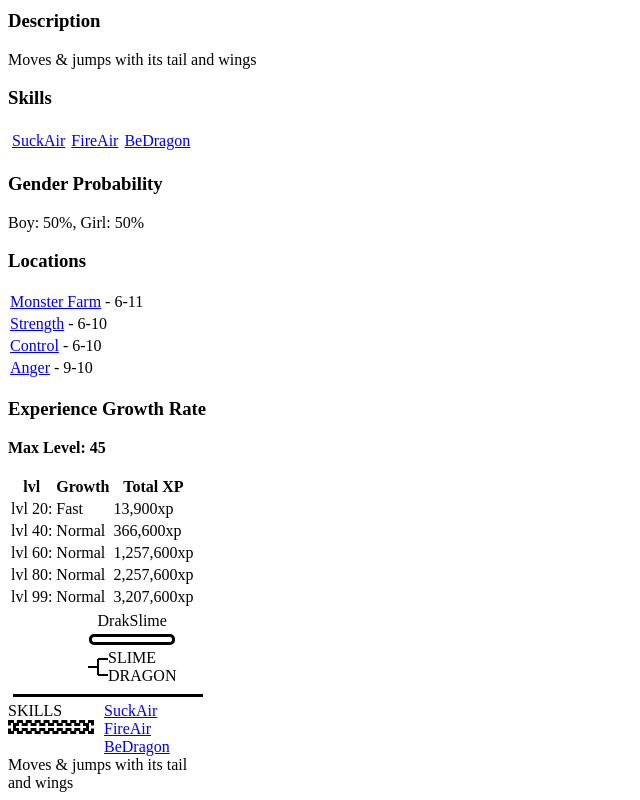
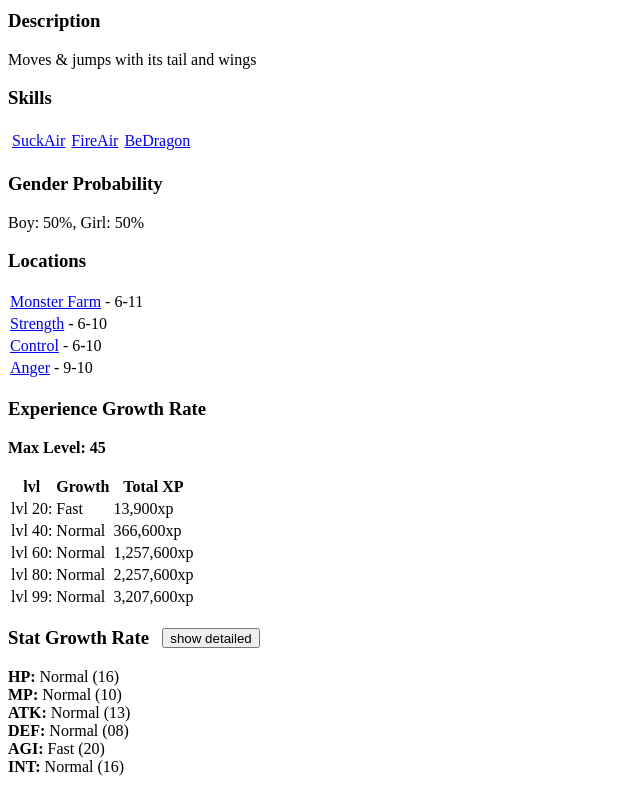
Before and after one commit to youassassin/mtd, an Angular app in the folder monster-trainer-database/: page /dwm/id/1 in a window 1280 px wide. Shown: the part 272-1072 px from the top of the page, without its empty margins (0-640 px from the left). Built offline with nearby package versions, Linux system fonts and the light colour scheme.

Commit message:
added detailed growth

```diff
--- a/monster-trainer-database/src/app/dragon-warrior-monster/dragon-warrior-monster.component.ts
+++ b/monster-trainer-database/src/app/dragon-warrior-monster/dragon-warrior-monster.component.ts
@@ -48,7 +48,7 @@ export class DragonWarriorMonsterComponent implements OnInit {
         }
       })
       this.stringify.push(JSON.stringify(m) + ",");
-    }); var keys = Object.keys(mape);
+    });
     this.z = [...mape.entries()];
     let w = ['asd'];
     // this.z = JSON.stringify(new DwmGrowthComponent().growthRateUtil());
--- a/monster-trainer-database/src/app/dragon-warrior-monster/dragon-warrior-monster.service.ts
+++ b/monster-trainer-database/src/app/dragon-warrior-monster/dragon-warrior-monster.service.ts
@@ -48,6 +48,10 @@ export class DragonWarriorMonsterService {
     return this.data.masterList.dwmMasterList;
   }
 
+  getGrowthTable(): number[][] {
+    return this.data.growthTable;
+  }
+
   getXpTable(): number[][] {
     return this.data.xpTable;
   }
--- a/monster-trainer-database/src/app/dragon-warrior-monster/dwm-growth/dwm-growth.component.html
+++ b/monster-trainer-database/src/app/dragon-warrior-monster/dwm-growth/dwm-growth.component.html
@@ -0,0 +1,24 @@
+<div *ngIf="!isDetailed">
+    <div *ngFor="let l of LABELS; let i= index">
+        <b>{{l}}: </b>{{stringRate[i]}} ({{rates[i]}})
+    </div>
+</div>
+<div *ngIf="isDetailed">
+    <table *ngFor="let l of LABELS; let i= index">
+        <caption>{{l}} ({{rates[i]}})</caption>
+        <thead>
+            <tr>
+                <th>lvl</th>
+                <th>Growth</th>
+                <th>Total XP</th>
+            </tr>
+        </thead>
+        <tbody>
+            <tr *ngFor="let l of levels; let j=index">
+                <td>lvl {{l}}:</td>
+                <td>{{detailedRate[i][j]}}</td>
+                <td>{{detailedAmount[i][j]}}</td>
+            </tr>
+        </tbody>
+    </table>
+</div>
--- a/monster-trainer-database/src/app/dragon-warrior-monster/dwm-growth/dwm-growth.component.ts
+++ b/monster-trainer-database/src/app/dragon-warrior-monster/dwm-growth/dwm-growth.component.ts
@@ -1,6 +1,8 @@
 
-import { Component, OnInit } from '@angular/core';
+import { Component, Input, OnInit } from '@angular/core';
 import * as asjon from '../../../assets/database/dwm-xp-table.json';
+import { DragonWarriorMonsterService } from '../dragon-warrior-monster.service';
+import { Subject } from 'rxjs';
 
 @Component({
   selector: 'dwm-growth',
@@ -9,15 +11,53 @@ import * as asjon from '../../../assets/database/dwm-xp-table.json';
 })
 export class DwmGrowthComponent implements OnInit {
 
+  @Input() rates: string[] = [];
+  @Input() detailEvent!: Subject<boolean>;
+  stringRate: string[] = [];
+  detailedRate: string[][] = [];
+  levels: number[] = [20, 40, 60, 80, 99];
+  amount: number[] = [];
+  detailedAmount: number[][] = [];
+  isDetailed: boolean = false;
+
   ajax = { data: asjon };
 
-  constructor() { }
+  readonly LABELS = ['HP', 'MP', 'ATK', 'DEF', 'AGI', 'INT'];
+
+  constructor(private dwmService: DragonWarriorMonsterService) { }
 
   ngOnInit(): void {
+    this.detailEvent.subscribe(isDetailed => { this.isDetailed = isDetailed });
+    let d = this.dwmService.getGrowthTable();
+
+    this.rates.forEach(n => {
+      this.stringRate.push(this.getStringRate(+n))
+      this.detailedRate.push(this.getStringArrayRate(+n));
+      let arr: number[] = []
+      this.levels.forEach(l => arr.push(d[l - 1][+n]));
+      this.detailedAmount.push(arr);
+    });
   }
 
-  getStringRate(rate: number): string[] {
+  getStringRate(rate: number): string {
+    let result = 'error';
+
+    if (-1 < rate && rate < 4)
+      result = 'Very slow';
+    else if (rate < 8)
+      result = 'Slow';
+    else if (rate < 17)
+      result = 'Normal';
+    else if (rate < 25)
+      result = 'Fast';
+    else if (rate < 32)
+      result = 'Very fast';
+    return result;
+  }
+
+  getStringArrayRate(rate: number): string[] {
     let result: string[] = [];
+
     switch (rate) {
       case 0: result = ['Very slow', 'Very slow', 'Very slow', 'Very slow', 'Very slow']; break;
       case 1: result = ['Very slow', 'Slow', 'Very slow', 'Slow', 'Very slow']; break;
--- a/monster-trainer-database/src/app/dragon-warrior-monster/dwm-growth/dwm-xp-growth/dwm-xp-growth.component.ts
+++ b/monster-trainer-database/src/app/dragon-warrior-monster/dwm-growth/dwm-xp-growth/dwm-xp-growth.component.ts
@@ -10,21 +10,20 @@ import { DragonWarriorMonsterService } from '../../dragon-warrior-monster.servic
 export class DwmXpGrowthComponent extends DwmGrowthComponent implements OnInit {
 
   @Input() rate: string = '';
-  stringRate: string[] = [];
+  overridestringRate: string[] = [];
   xpAmount: number[] = [];
-  levels: number[] = [20, 40, 60, 80, 99];
 
-  constructor(private dwmService: DragonWarriorMonsterService) { super(); }
+  constructor(private aDwmService: DragonWarriorMonsterService) { super(aDwmService); }
 
   override ngOnInit(): void {
-    this.stringRate = this.getStringRate(+this.rate);
-    let d = this.dwmService.getXpTable();
+    this.stringRate = this.getStringArrayRate(+this.rate);
+    let d = this.aDwmService.getXpTable();
     for (let l of this.levels) {
       this.xpAmount.push(d[l - 1][+this.rate]);
     }
   }
 
-  override getStringRate(rate: number): string[] {
+  override getStringArrayRate(rate: number): string[] {
     let result: string[] = [];
     switch (rate) {
       case 0: result = ['Very fast', 'Very fast', 'Very fast', 'Very fast', 'Very fast']; break;
--- a/monster-trainer-database/src/app/dragon-warrior-monster/dwm-monster/dwm-master-monster/dwm-master-monster.component.html
+++ b/monster-trainer-database/src/app/dragon-warrior-monster/dwm-monster/dwm-master-monster/dwm-master-monster.component.html
@@ -78,7 +78,7 @@
                 </datalist>
             </div>
             <div class="f-col space-2em-left">
-                <input type="button" (click)=resetInput() value="Reset">
+                <input type="button" (click)=resetInput() value="reset">
             </div>
         </div>
     </form>
--- a/monster-trainer-database/src/app/dragon-warrior-monster/dwm-monster/dwm-monster.component.css
+++ b/monster-trainer-database/src/app/dragon-warrior-monster/dwm-monster/dwm-monster.component.css
@@ -99,3 +99,15 @@ svg {
     shape-rendering: crispedges;
     stroke-width: 2px;
 }
+
+input[type=button] {
+    max-height: 1.5em;
+}
+
+.f-row {
+    display: flex;
+}
+
+.center-vertical {
+    align-items: center;
+}
--- a/monster-trainer-database/src/app/dragon-warrior-monster/dwm-monster/dwm-monster.component.html
+++ b/monster-trainer-database/src/app/dragon-warrior-monster/dwm-monster/dwm-monster.component.html
@@ -41,59 +41,15 @@
             <div *ngIf="l.gate === 'any'">Found in treasure chests<br />{{l.note}}</div>
         </div>
     </div>
+
     <h3>Experience Growth Rate</h3>
     <b>Max Level: {{monster.maxLevel}}</b><br />
     <xp-growth [rate]="monster.xpGrowth"></xp-growth>
+    <div class="f-row center-vertical">
+        <h3>Stat Growth Rate</h3>
+        <input class="space-1em-left" type="button" (click)=changeDetail() value={{growthLabel}}>
+    </div>
+    <dwm-growth [rates]="growths" [detailEvent]="detailedSwap"></dwm-growth>
     <div *ngIf="!isXpDetail"></div>
     <div *ngIf="isXpDetail"></div>
-    <div class="info">
-        <div class="row">
-            <div id="dwm-img" class="column">
-            </div>
-            <div class="column">
-                <div class="row">
-                    <div id="name">{{monster.name}}</div>
-                </div>
-                <div class="row">
-                    <div id="title-divider"></div>
-                </div>
-                <div class="row">
-                    <div id="parents-bar" class="column">
-                        <svg viewBox="0 0 20 20" xmlns="http://www.w3.org/2000/svg">
-                            <line x1="0" y1="10" x2="10" y2="10" stroke="black" />
-                            <line x1="10" y1="2" x2="10" y2="18" stroke="black" />
-                            <line x1="10" y1="2" x2="20" y2="2" stroke="black" />
-                            <line x1="10" y1="18" x2="20" y2="18" stroke="black" />
-                        </svg>
-                    </div>
-                    <div class="column">
-                        <div id="pedigree">{{breed!.parents[0].pedigree[0]}}</div>
-                        <div id="parent">{{breed!.parents[0].parent[0]}}</div>
-                    </div>
-                </div>
-            </div>
-        </div>
-        <div id="divider" class="row"></div>
-        <div id="skills-wrapper" class="row">
-            <div id="skills-title" class="column padding-right-10">
-                <div id="skills-title">SKILLS</div>
-                <div id="skills-divider">
-                    <div id="skills-divider-inner"></div>
-                </div>
-                <div id="skills-spacer"></div>
-            </div>
-            <div class="column">
-                <div id="skill-one"><a class="button"
-                        routerLink="/dwm/skill/{{monster.skills[0]}}">{{monster.skills[0]}}</a></div>
-                <div id="skill-one"><a class="button"
-                        routerLink="/dwm/skill/{{monster.skills[1]}}">{{monster.skills[1]}}</a></div>
-                <div id="skill-one"><a class="button"
-                        routerLink="/dwm/skill/{{monster.skills[2]}}">{{monster.skills[2]}}</a></div>
-            </div>
-        </div>
-        <div class="row">
-            <div id="monster-description">{{monster.note}}</div>
-        </div>
-
-    </div>
 </div>
--- a/monster-trainer-database/src/app/dragon-warrior-monster/dwm-monster/dwm-monster.component.ts
+++ b/monster-trainer-database/src/app/dragon-warrior-monster/dwm-monster/dwm-monster.component.ts
@@ -5,6 +5,7 @@ import { Monster } from '../model/dwm-monster.model';
 import { Breedable } from '../model/dwm-breedable.model';
 import { Family, convertEnumToImagePath } from '../enum/dwm-family.enum';
 import { convertEnumPercentage } from '../enum/dwm-sex-chance.enum';
+import { Subject } from 'rxjs';
 
 @Component({
   selector: 'app-dwm-monster',
@@ -21,6 +22,9 @@ export class DwmMonsterComponent implements OnInit {
   family: string = '';
   genderChance: string = '';
   isXpDetail: boolean = false;
+  growths: string[] = [];
+  growthLabel: string = 'show detailed';
+  detailedSwap: Subject<boolean> = new Subject();
   constructor(private dwmService: DragonWarriorMonsterService,
     private route: ActivatedRoute,
     private router: Router) { }
@@ -55,6 +59,13 @@ export class DwmMonsterComponent implements OnInit {
     this.family = Family[+this.monster.family];
     let gender = convertEnumPercentage(+this.monster.sexChance);
     this.genderChance = `Boy: ${gender.boy}, Girl: ${gender.girl}`;
+    this.growths = [
+      this.monster.hpGrowth,
+      this.monster.mpGrowth,
+      this.monster.atkGrowth,
+      this.monster.defGrowth,
+      this.monster.agiGrowth,
+      this.monster.intGrowth];
   }
 
   isInvalidId(id: any) {
@@ -64,4 +75,13 @@ export class DwmMonsterComponent implements OnInit {
     this.router.navigate(['/dwm'], { queryParams: { invalid: true } });
   }
 
+  changeDetail() {
+    if (this.growthLabel === 'show detailed') {
+      this.growthLabel = 'show simple'
+      this.detailedSwap.next(true);
+    } else {
+      this.growthLabel = 'show detailed'
+      this.detailedSwap.next(false);
+    }
+  }
 }
--- a/monster-trainer-database/src/app/dragon-warrior-monster/model/dwm-location.model.ts
+++ b/monster-trainer-database/src/app/dragon-warrior-monster/model/dwm-location.model.ts
@@ -3,6 +3,6 @@ export class DWMLocation {
     depth!: string;
     size!: string;
     boss!: string;
-    list!: {}; //{...topLevel: string[]}
+    list!: {}; //{...1-3: string[]}
     note?: string;
 }
--- a/monster-trainer-database/src/styles.css
+++ b/monster-trainer-database/src/styles.css
@@ -2,3 +2,28 @@
 * {
     /* font-family: "Courier New", monospace; */
 }
+
+.space-1em-left {
+    margin-left: 1em;
+}
+
+.space-2em-left {
+    margin-left: 2em;
+}
+
+.space-3-5em-left {
+    margin-left: 3.5em;
+}
+
+.space-4-3em-left {
+    margin-left: 4.3em;
+}
+
+.space-12em-left {
+    margin-left: 12em;
+}
+
+input[type=button] {
+    cursor: pointer;
+    text-transform: lowercase;
+}
```
Also changed, not shown: monster-trainer-database/src/app/dragon-warrior-monster/dwm-monster/dwm-master-monster/dwm-master-monster.component.css (+0 -16 lines).
